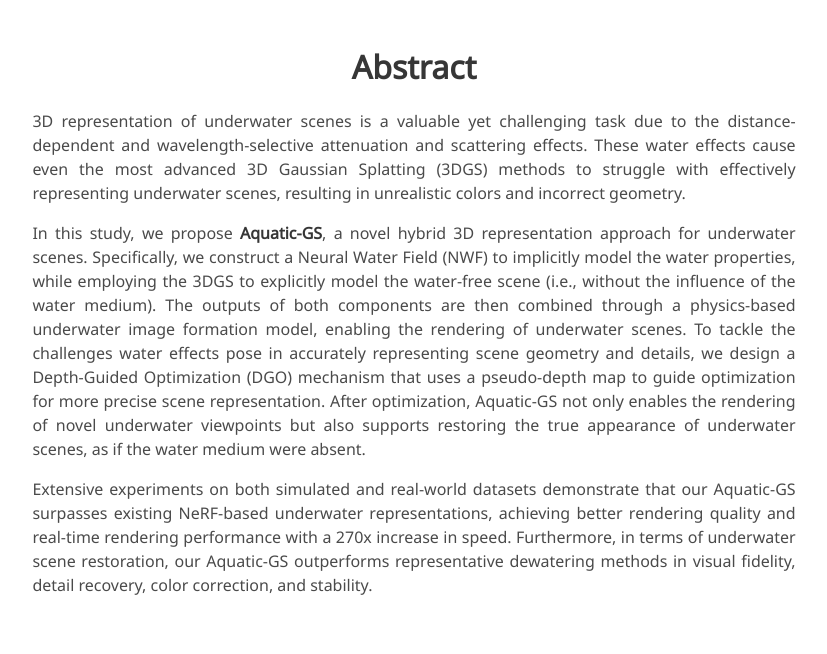
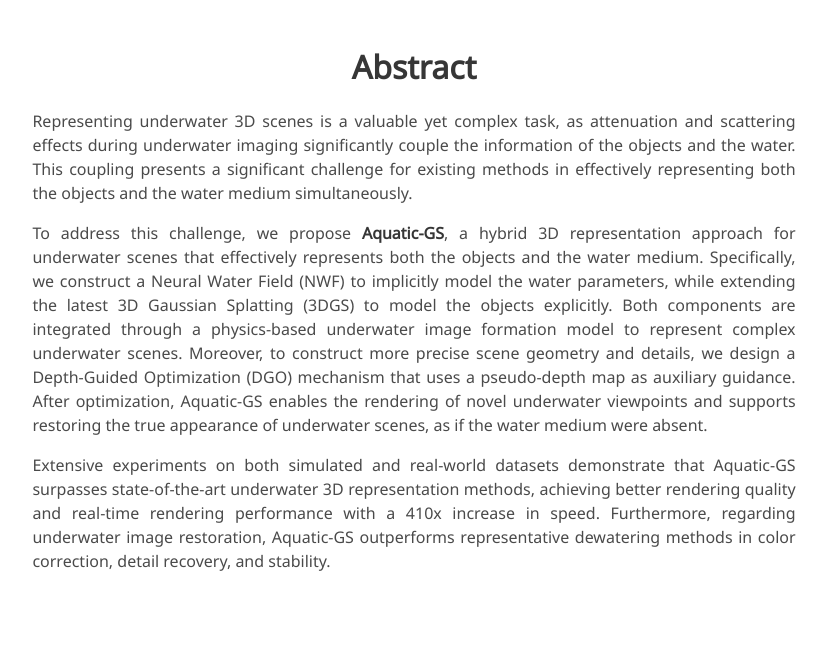
Before and after one commit to AquaticGS/AquaticGS.github.io, a plain HTML site: page index.html in a window 1280 px wide. Shown: the part 722-1376 px from the top of the page, without its empty margins (226-1053 px from the left). Drawn offline with nearby package versions, Linux system fonts and the light colour scheme; some icons are missing; a web font is replaced by a local one.

Commit message:
update abstract

```diff
--- a/index.html
+++ b/index.html
@@ -166,25 +166,27 @@
         <h2 class="title is-3">Abstract</h2>
         <div class="content has-text-justified">
           <p>
-            3D representation of underwater scenes is a valuable yet challenging task due to the distance-dependent
-            and wavelength-selective attenuation and scattering effects. These water effects cause even the most advanced 3D Gaussian Splatting (3DGS)
-            methods to struggle with effectively representing underwater scenes, resulting in unrealistic colors and incorrect geometry.
+            Representing underwater 3D scenes is a valuable yet complex task,
+            as attenuation and scattering effects during underwater imaging significantly couple
+             the information of the objects and the water. This coupling presents a significant challenge
+             for existing methods in effectively representing both the objects and the water medium simultaneously.
           </p>
           <p>
-            In this study, we propose <strong>Aquatic-GS</strong>, a novel hybrid 3D representation approach for underwater scenes.
-            Specifically, we construct a Neural Water Field (NWF) to implicitly model the water properties,
-            while employing the 3DGS to explicitly model the water-free scene (i.e., without the influence of the water medium).
-            The outputs of both components are then combined through a physics-based underwater image formation model,
-            enabling the rendering of underwater scenes. To tackle the challenges water effects pose in accurately representing scene geometry and details,
-            we design a Depth-Guided Optimization (DGO) mechanism that uses a pseudo-depth map to guide optimization for more precise scene representation.
-            After optimization, Aquatic-GS not only enables the rendering of novel underwater viewpoints but also supports restoring the
-            true appearance of underwater scenes, as if the water medium were absent.
+            To address this challenge, we propose <strong>Aquatic-GS</strong>,
+            a hybrid 3D representation approach for underwater scenes that effectively represents
+            both the objects and the water medium. Specifically, we construct a Neural Water Field (NWF) to
+            implicitly model the water parameters, while extending the latest 3D Gaussian Splatting (3DGS)
+            to model the objects explicitly. Both components are integrated through a physics-based underwater image
+            formation model to represent complex underwater scenes. Moreover, to construct more precise scene geometry and details,
+            we design a Depth-Guided Optimization (DGO) mechanism that uses a pseudo-depth map as auxiliary guidance.
+            After optimization, Aquatic-GS enables the rendering of novel underwater viewpoints and supports restoring the true appearance of underwater scenes,
+            as if the water medium were absent.
           </p>
           <p>
-            Extensive experiments on both simulated and real-world datasets demonstrate that our Aquatic-GS
-            surpasses existing NeRF-based underwater representations, achieving better rendering quality and
-            real-time rendering performance with a 270x increase in speed. Furthermore, in terms of underwater scene restoration,
-            our Aquatic-GS outperforms representative dewatering methods in visual fidelity, detail recovery, color correction, and stability.
+            Extensive experiments on both simulated and real-world datasets demonstrate that Aquatic-GS surpasses
+             state-of-the-art underwater 3D representation methods, achieving better rendering quality and real-time rendering performance with
+             a 410x increase in speed. Furthermore, regarding underwater image restoration,
+             Aquatic-GS outperforms representative dewatering methods in color correction, detail recovery, and stability.
           </p>
         </div>
       </div>
@@ -461,8 +463,8 @@
 <section class="section" id="BibTeX">
   <div class="container is-max-desktop content">
     <h2 class="title">BibTeX</h2>
-    <pre><code>@article{xxxxx,
-  author    = {xxxxx},
+    <pre><code>@article{liu2024aquatic,
+  author    = {Shaohua Liu, Junzhe Lu, Zuoya Gu, Jiajun Li, and Yue Deng},
   title     = {Aquatic-GS:A Hybrid 3D Representation for Underwater Scenes},
   journal   = {xxxx},
   year      = {2024},
```
Also changed, not shown: static/images/Pipeline.png.
